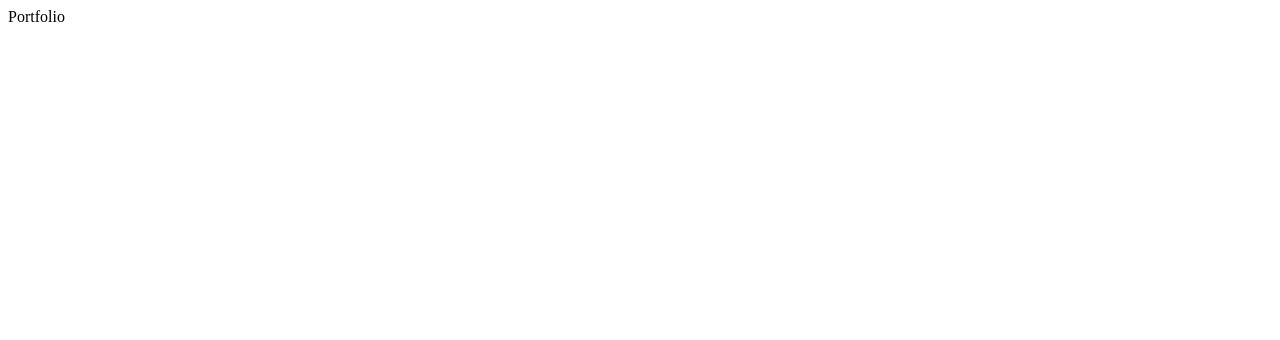
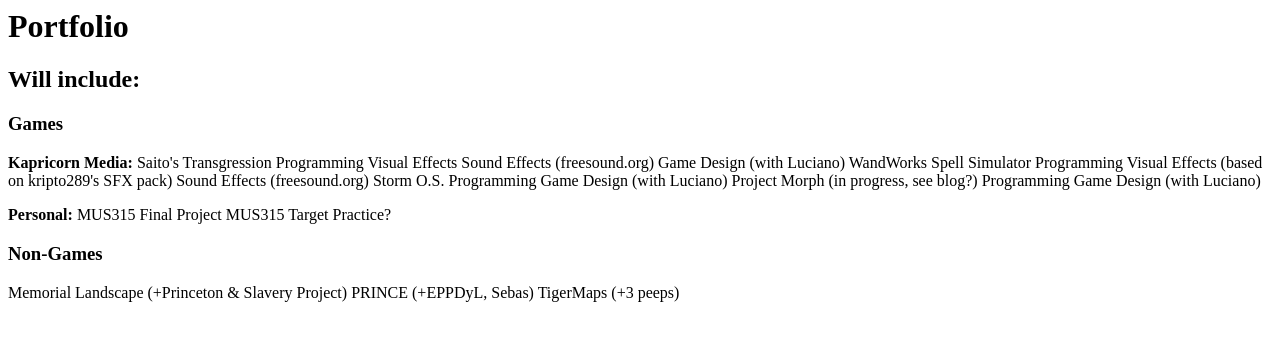
Before and after one commit to jmrico01/website, a website: page public/portfolio/index.html in a window 1280 px wide. Drawn offline with Linux system fonts and the light colour scheme.

Commit message:
Basic info in portfolio

```diff
--- a/public/portfolio/index.html
+++ b/public/portfolio/index.html
@@ -3,6 +3,38 @@
         <title>Portfolio</title>
     </head>
     <body>
-        Portfolio
+        <h1>Portfolio</h1>
+        <h2>Will include:</h2>
+        <h3>Games</h3>
+        <p>
+            <b>Kapricorn Media:</b>
+            Saito's Transgression
+                Programming
+                Visual Effects
+                Sound Effects (freesound.org)
+                Game Design (with Luciano)
+            WandWorks Spell Simulator
+                Programming
+                Visual Effects (based on kripto289's SFX pack)
+                Sound Effects (freesound.org)
+            Storm O.S.
+                Programming
+                Game Design (with Luciano)
+            Project Morph (in progress, see blog?)
+                Programming
+                Game Design (with Luciano)
+        </p>
+        <p>
+            <b>Personal:</b>
+            MUS315 Final Project
+            MUS315 Target Practice?
+        </p>
+        <h3>Non-Games</h3>
+        <p>
+            Memorial Landscape (+Princeton & Slavery Project)
+            PRINCE (+EPPDyL, Sebas)
+            TigerMaps (+3 peeps)
+
+        </p>
     </body>
 </html>
```
